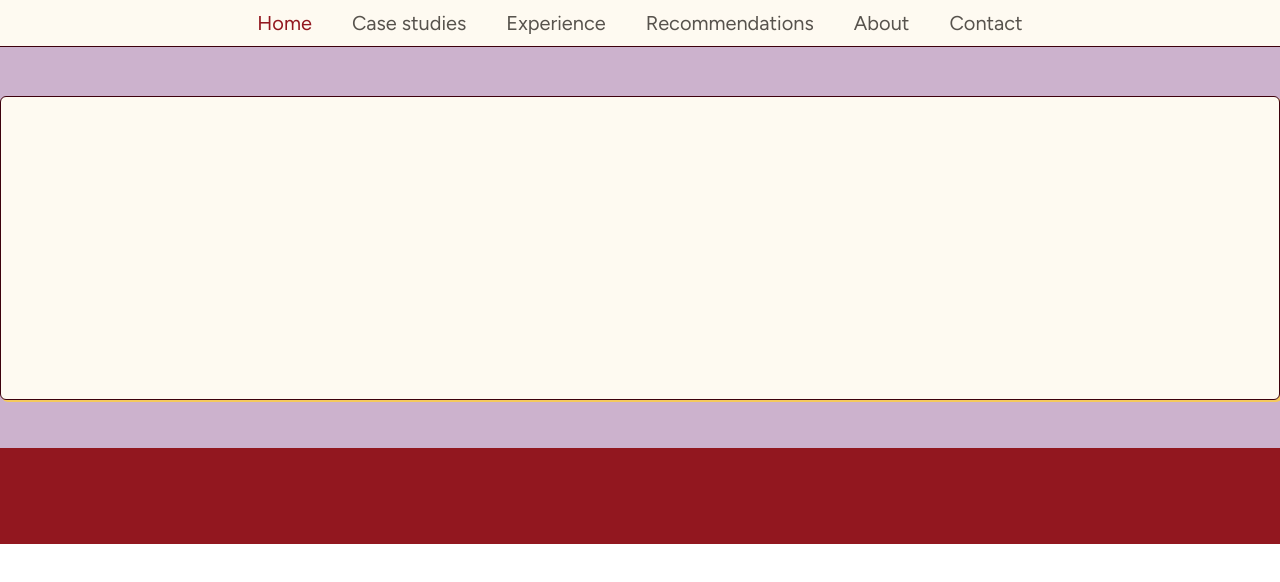
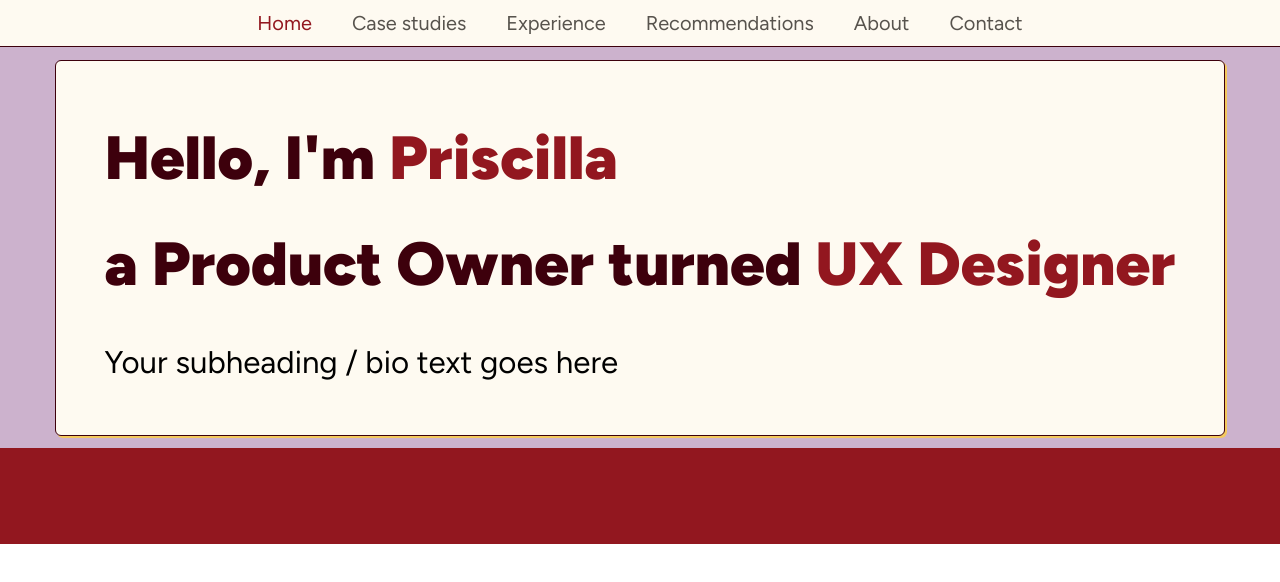
Before and after one commit to dean-tunbridge/px-portfolio, a React (Vite) app: page / in a window 1280 px wide. Shown: the top 582 px of the page. Built offline with nearby package versions, Linux system fonts and the light colour scheme.

Commit message:
import card to test fucntionality

```diff
--- a/src/components/Hero.tsx
+++ b/src/components/Hero.tsx
@@ -1,3 +1,5 @@
+import CardComponent from './CardComponent'
+
 export default function Hero() {
   return (
     <div
@@ -6,14 +8,31 @@ export default function Hero() {
                  w-full h-136
                  bg-amethyst-300
                  border-b-96 border-brick-500">
-      <div
-        className="box-border flex flex-row justify-center items-center
-                   p-12
-                   w-full max-w-360 min-w-85.5 h-100
-                   bg-surface-default-subtle
-                   border border-border-primary
-                   shadow-sm
-                   rounded-md"></div>
+      <CardComponent size="base" colour="butterSubtle">
+        <div className="flex flex-col items-start gap-6 w-full">
+          <div className="flex flex-col items-start w-full gap-2">
+            <h1 className="font-sans font-black text-4xl leading-[1.6] w-full">
+              <span className="text-content-brand-primary">
+                Hello, I&apos;m{' '}
+              </span>
+              <span className="text-content-brand-secondary">Priscilla</span>
+            </h1>
+
+            <p className="font-sans font-black text-4xl leading-[1.6] w-full">
+              <span className="text-content-brand-primary">
+                a Product Owner turned{' '}
+              </span>
+              <span className="text-content-brand-secondary [text-shadow:2px_2px_0_0_var(--color-butter-500)]">
+                UX Designer
+              </span>
+            </p>
+          </div>
+
+          <p className="font-sans font-normal text-xl leading-[1.6] w-full">
+            Your subheading / bio text goes here
+          </p>
+        </div>
+      </CardComponent>
     </div>
   )
 }
```
